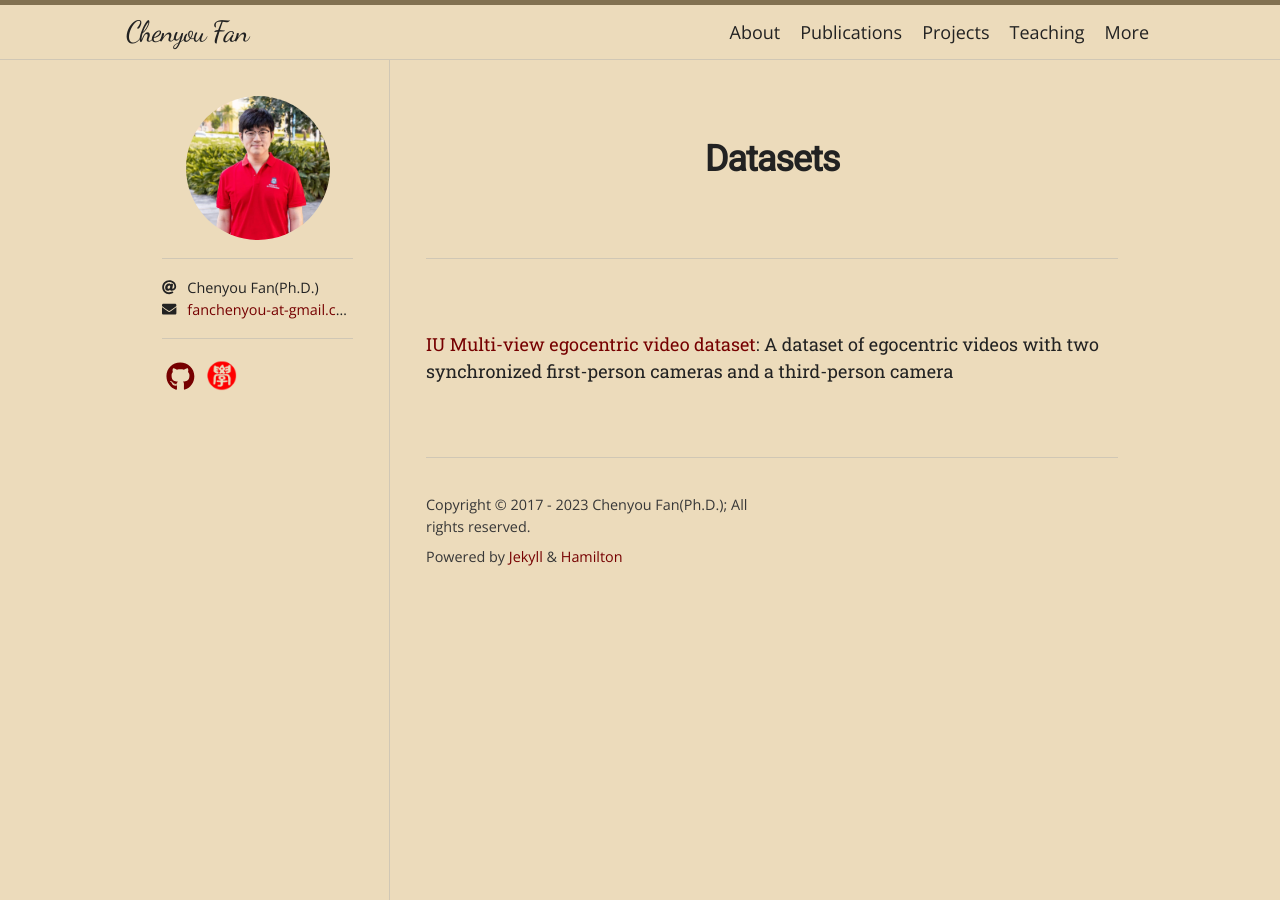
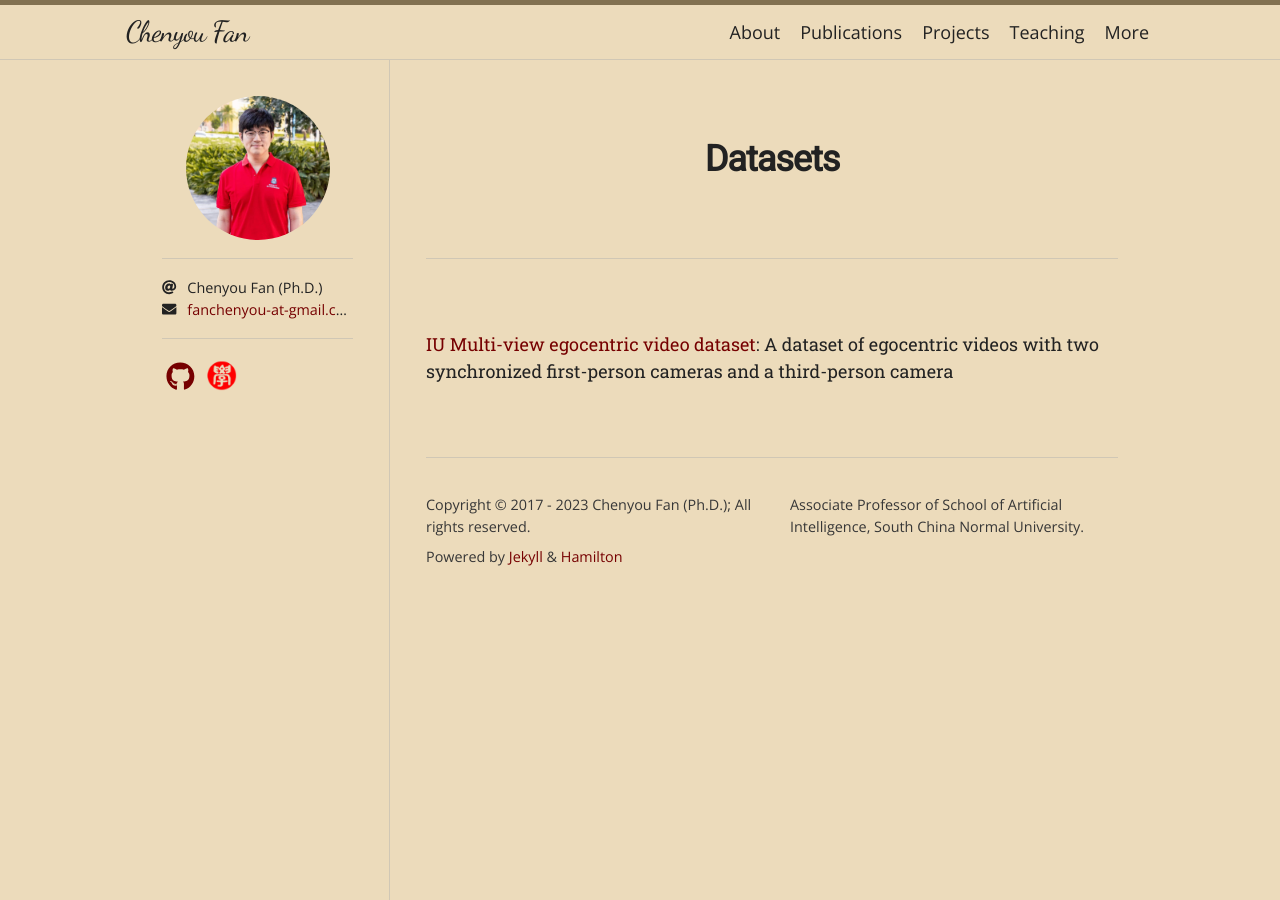
Before and after one commit to fanchenyou/fanchenyou.github.io, a Jekyll site: the page built from datasets.md, in a window 1280 px wide. Built offline with Jekyll 4.4.1, drawn with Linux system fonts in a browser that asks for light colours; nearby versions of some CDN libraries; some web fonts are replaced.

Commit message:
first commit

```diff
--- a/_config.yml
+++ b/_config.yml
@@ -1,6 +1,6 @@
 title: Chenyou Fan
-description:
-author: Chenyou Fan(Ph.D.)
+description: Associate Professor of School of Artificial Intelligence, South China Normal University.
+author: Chenyou Fan (Ph.D.)
 avatar: /FCY.jpg
 email: fanchenyou-at-gmail.com
 
```
